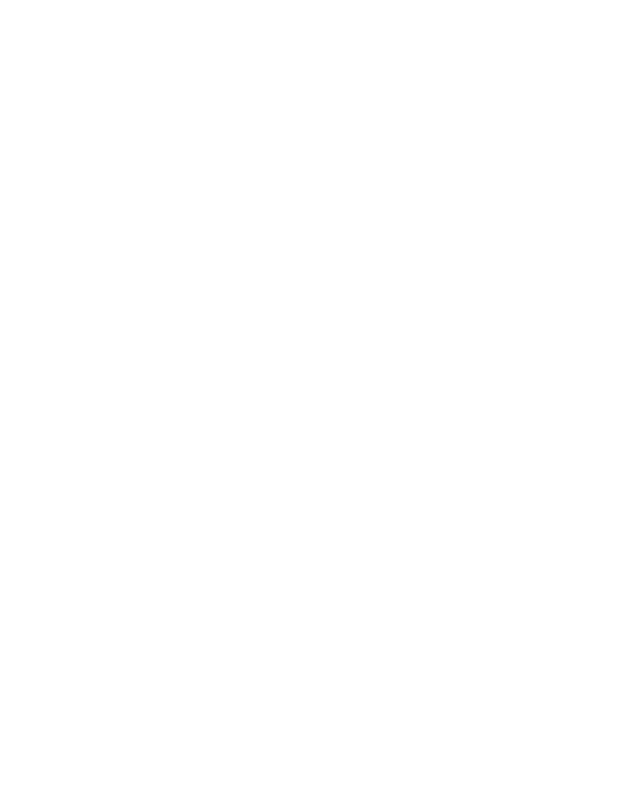
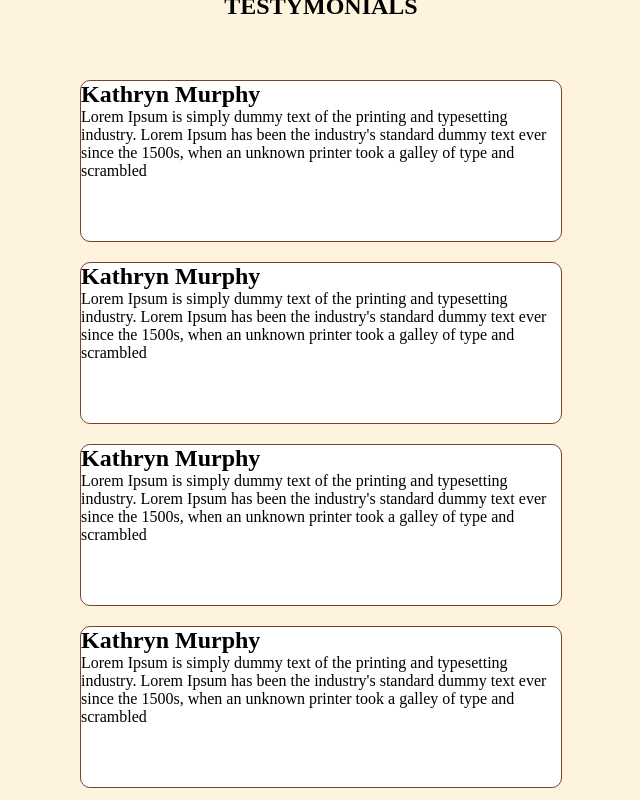
Before and after one commit to Jeffersoncvr/grupo2-atividade-semanal2, a plain HTML site: page index.html in a window 1280 px wide. Shown: the whole page, without its empty margins (319-959 px from the left). Drawn offline with Linux system fonts and the light colour scheme.

Commit message:
testemunhos.1

```diff
--- a/index.html
+++ b/index.html
@@ -7,13 +7,37 @@
     <link rel="stylesheet" href="/css/contato.css">
     <link rel="stylesheet" href="/css/home.css">
     <link rel="stylesheet" href="/css/servicos.css">
-    <link rel="stylesheet" href="/css/testemunho.css">
+    <link rel="stylesheet" href="testemunho.css">
     <title>Bear Bears</title>
 </head>
 <body>
     <section id="Home"></section>
     <section id="Servicos"></section>
-    <section id="Testemunhos"></section>
+    <section id="Testemunhos">
+        <h1>TESTYMONIALS</h1>
+        <div class="quadros">
+            <div class="testemunho-conteudo">
+                <h2>Kathryn Murphy</h2>
+                <p>Lorem Ipsum is simply dummy text of the printing and typesetting industry. Lorem Ipsum has been the industry's standard dummy
+                    text ever since the 1500s, when an unknown printer took a galley of type and scrambled</p>
+            </div>
+            <div class="testemunho-conteudo">
+                <h2>Kathryn Murphy</h2>
+                <p>Lorem Ipsum is simply dummy text of the printing and typesetting industry. Lorem Ipsum has been the industry's standard dummy
+                    text ever since the 1500s, when an unknown printer took a galley of type and scrambled</p>
+            </div>
+            <div class="testemunho-conteudo">
+                <h2>Kathryn Murphy</h2>
+                <p>Lorem Ipsum is simply dummy text of the printing and typesetting industry. Lorem Ipsum has been the industry's standard dummy
+                    text ever since the 1500s, when an unknown printer took a galley of type and scrambled</p>
+            </div>
+            <div class="testemunho-conteudo">
+                <h2>Kathryn Murphy</h2>
+                <p>Lorem Ipsum is simply dummy text of the printing and typesetting industry. Lorem Ipsum has been the industry's standard dummy
+                    text ever since the 1500s, when an unknown printer took a galley of type and scrambled</p>
+            </div>
+        </div>
+    </section>
     <section id="Contato"></section>
 </body>
 </html>
--- /dev/null
+++ b/testemunho.css
@@ -0,0 +1,32 @@
+
+*{
+    margin: 0px;
+}
+#Testemunhos{
+    width: 100;
+    height: 100vh;
+    display: flex;
+    background-color:#FEF4DE;
+    flex-direction: column;
+    justify-content: center;
+    align-items: center;
+    }
+.quadros{
+    margin: 10px;
+    display: flex;
+    justify-content: center;
+    flex-wrap: wrap;
+    align-items: center;
+    width: 100vh;
+}
+#Testemunhos h1{
+    margin-bottom: 40px;
+}
+.testemunho-conteudo{
+    margin: 10px;
+    width: 60vh;
+    height: 20vh;
+    border-radius: 10px;
+    background-color: #FFFFFF;
+    border: solid #7C4032 1px;
+}
```
Also changed, not shown: css/testemunho.css (deleted), testemunhos-img/Image - EXPORTARdetalhes-testemunhos.png (added).
